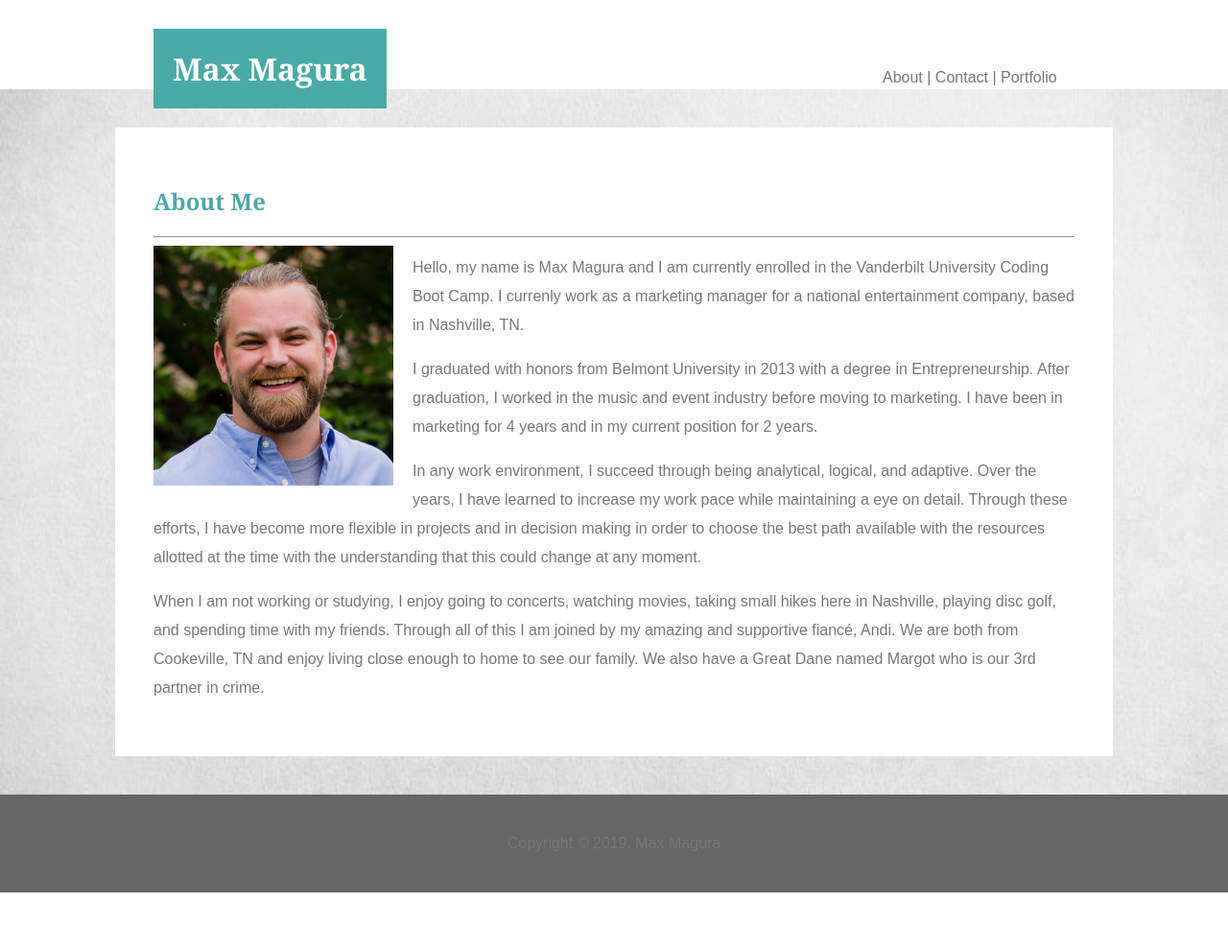
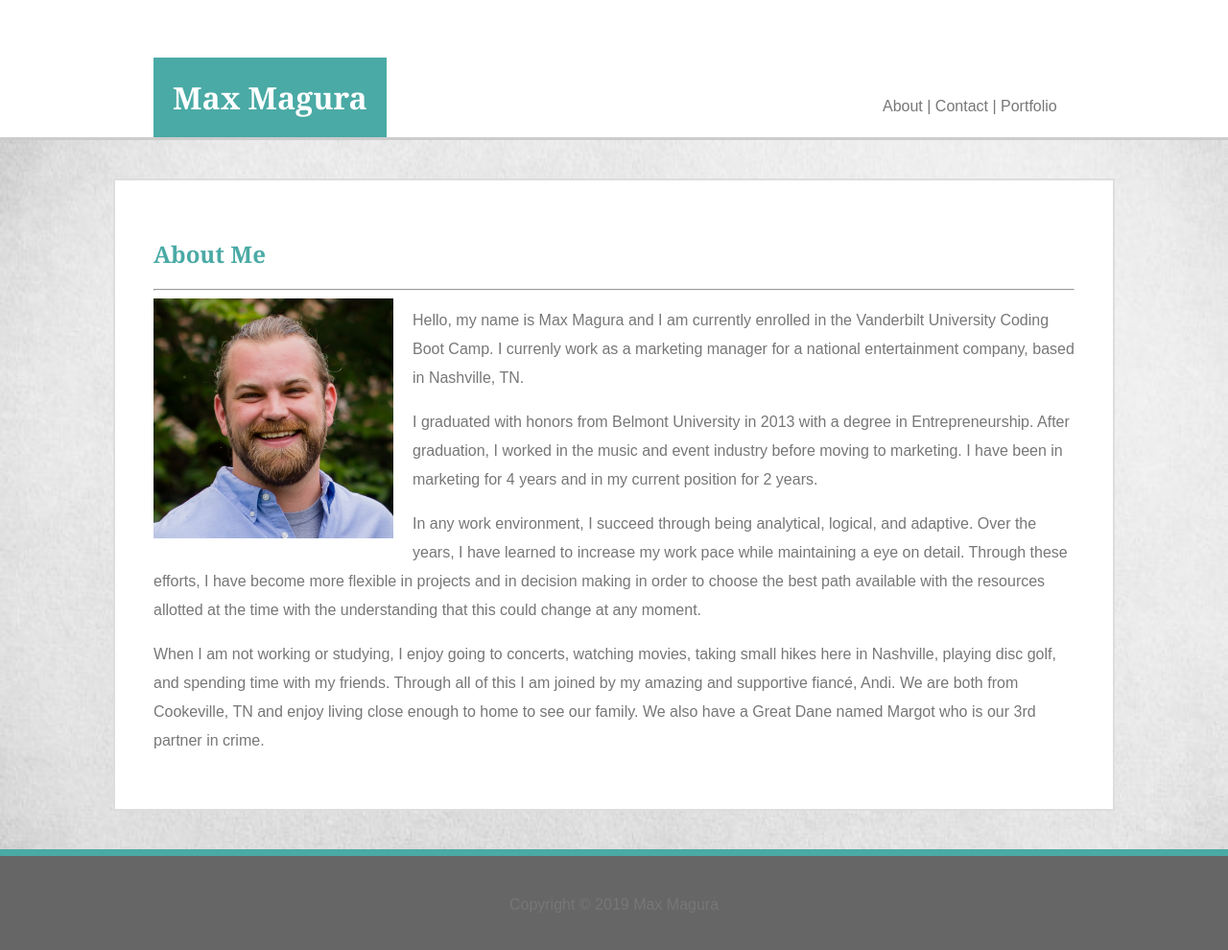
Before and after one commit to max-magura/basic-portfolio, a plain HTML site: page index.html in a window 1280 px wide. Shown: the whole page at 96% size. Before the commit the page ends 930 px from the top, so only its background shows below. Drawn offline with Linux system fonts and the light colour scheme; files whose address does not match are found by name.

Commit message:
fixed header area and added top and bottom borders

```diff
--- a/css/style.css
+++ b/css/style.css
@@ -3,7 +3,7 @@ header {
     width: 960px;
     margin: 0 auto;
     padding: 0;
-    margin-top: 50px;
+    margin-top: 100px;
 }
 
 body {
@@ -40,9 +40,11 @@ p {
     text-align: center;
     position: relative;
     left: 0px;
-    bottom: 0px;
+    bottom: 20px;
     margin: 0;
     height: auto;
+    border: #cccccc;
+    border-bottom: 100px;
 }
 
 .links {
@@ -52,6 +54,12 @@ p {
     float: right;
     height: auto;
     margin: 0 auto;
+    bottom: 20px;
+}
+
+.topborder {
+    background-color: #cccccc;
+    height: 3px;
 }
 
 .main-section {
@@ -69,6 +77,9 @@ p {
     height: auto;
     padding: 40px;
     clear: both;
+    border-color: #dddddd;
+    border-width: 2px;
+    border-style: solid;
 }
 
 #headshot {
@@ -77,10 +88,15 @@ p {
     margin-bottom: 20px;
 }
 
+.bottomborder {
+    background-color: #4aaaa5;
+    height: 7px;
+}
+
 footer {
     padding: 20px;
     background: #666666;
     text-align: center;
     font-family: 'Arial', 'Helvetica Neue', Helvetica, sans-serif;
-    color: #777777;
+    color: #dddddd;
 }
--- a/index.html
+++ b/index.html
@@ -18,6 +18,8 @@
             </div>
 
     </header>
+
+    <div class="topborder"></div>
 
     <div class="main-section">
 
@@ -51,8 +53,10 @@
 
     </div>
 
+    <div class="bottomborder"></div>
+
     <footer>
-        <p>Copyright © 2019. Max Magura</p>
+        <p>Copyright © 2019 Max Magura</p>
     </footer>
 
 </body>
```
Also changed, not shown: 1 other file.
